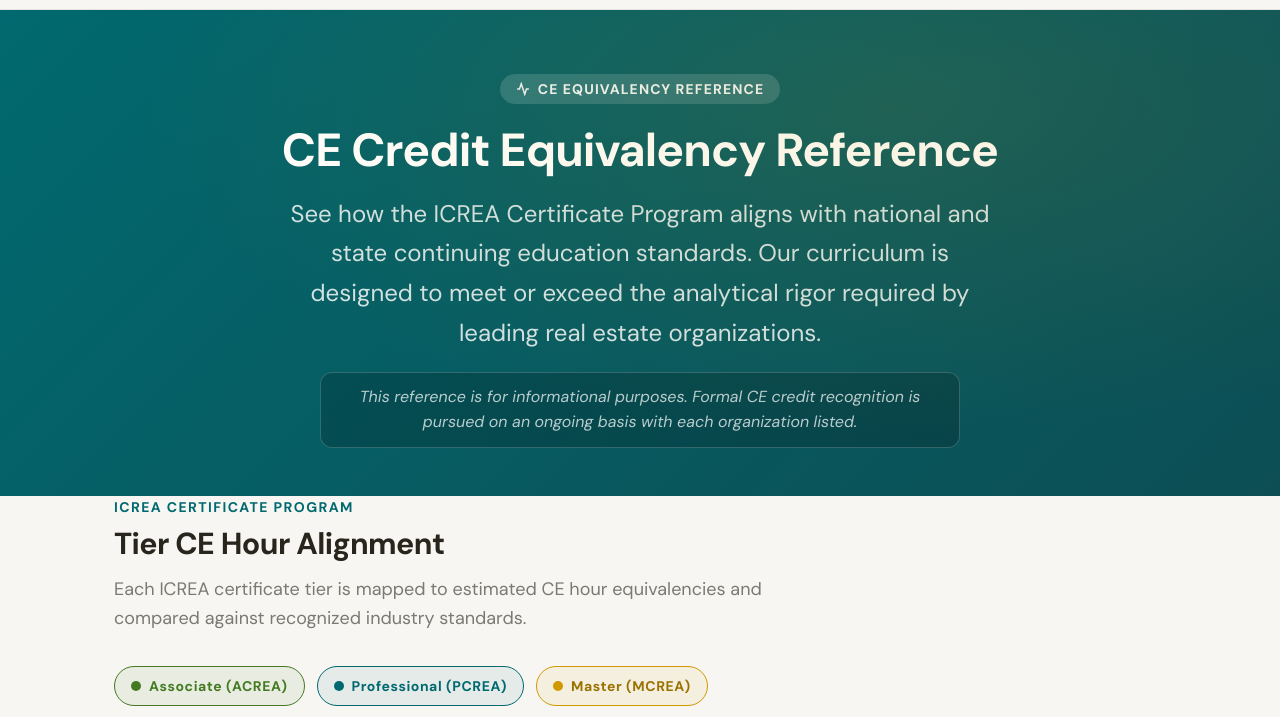
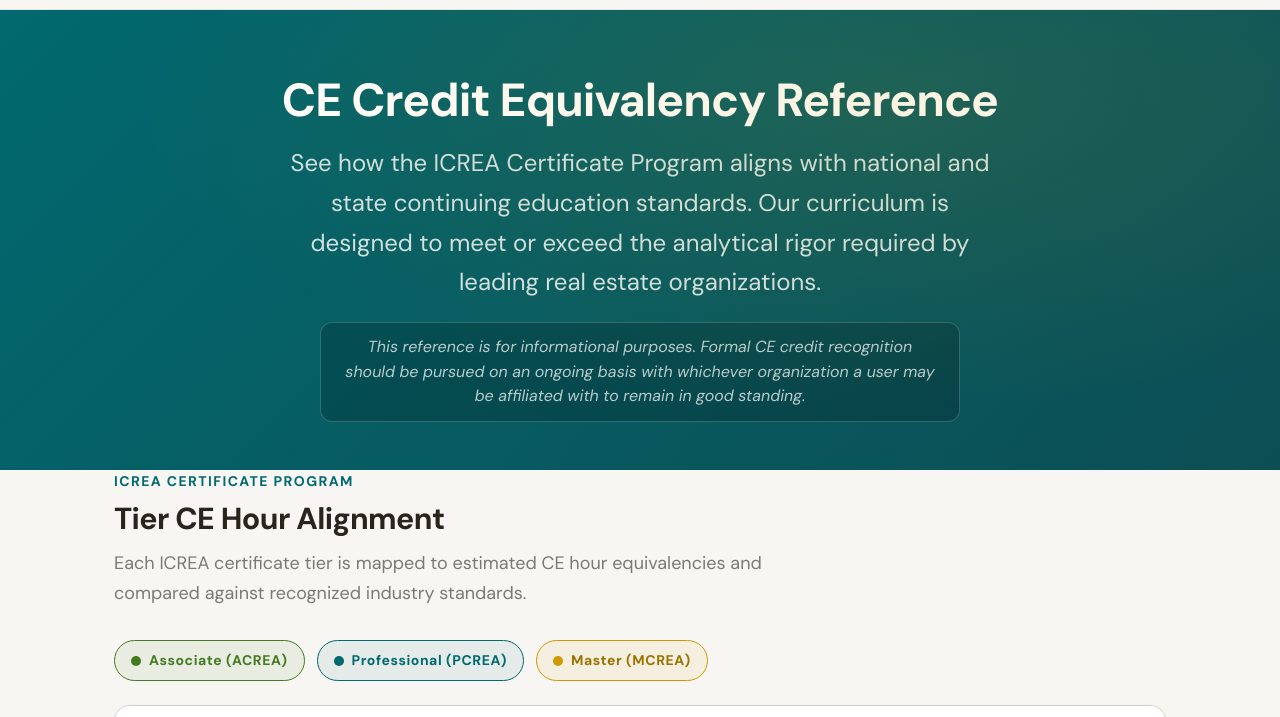
Before and after one commit to elcrisp07/intellitc-solutions-platform, a plain HTML site: page ce-equivalency/index.html in a window 1280 px wide. Shown: the part 59-776 px from the top of the page. Drawn offline with Linux system fonts and the light colour scheme.

Commit message:
fix: remove redundant CE header, update disclaimer to user-responsibility language
- Removed eyebrow label 'CE Equivalency Reference' above h1 (redundant)
- Disclaimer: 'pursued on an ongoing basis with each organization listed'
  → 'should be pursued with whichever organization a user may be affiliated with'
- Methodology: removed claim of actively pursuing partnerships
  → directs users to verify with their own organization

```diff
--- a/ce-equivalency/index.html
+++ b/ce-equivalency/index.html
@@ -583,13 +583,9 @@
 <!-- ─── Hero ────────────────────────────────────────── -->
 <section class="ce-hero">
   <div style="max-width:760px;margin:0 auto">
-    <div class="ce-hero-eyebrow">
-      <svg width="14" height="14" viewBox="0 0 24 24" fill="none" stroke="currentColor" stroke-width="2.5"><polyline points="22 12 18 12 15 21 9 3 6 12 2 12"/></svg>
-      CE Equivalency Reference
-    </div>
     <h1>CE Credit Equivalency Reference</h1>
     <p class="subtitle">See how the ICREA Certificate Program aligns with national and state continuing education standards. Our curriculum is designed to meet or exceed the analytical rigor required by leading real estate organizations.</p>
-    <p class="disclaimer-note">This reference is for informational purposes. Formal CE credit recognition is pursued on an ongoing basis with each organization listed.</p>
+    <p class="disclaimer-note">This reference is for informational purposes. Formal CE credit recognition should be pursued on an ongoing basis with whichever organization a user may be affiliated with to remain in good standing.</p>
   </div>
 </section>
 
@@ -958,7 +954,7 @@
       </div>
       <div class="methodology-content">
         <div class="method-title">Estimation Approach</div>
-        <p>CE hour equivalencies are estimated based on the time required to complete all learning paths, scenario lab exercises, and assessments within each ICREA certificate tier. These estimates factor in study time, hands-on calculator practice, and assessment preparation. IntelliTC Solutions actively pursues formal CE credit recognition partnerships with state licensing boards and national organizations.</p>
+        <p>CE hour equivalencies are estimated based on the time required to complete all learning paths, scenario lab exercises, and assessments within each ICREA certificate tier. These estimates factor in study time, hands-on calculator practice, and assessment preparation. Users should verify CE credit acceptance with their affiliated organization to ensure compliance with their continuing education requirements.</p>
       </div>
     </div>
   </section>
```
